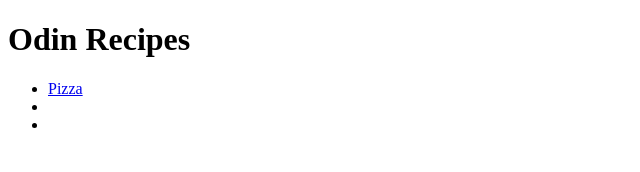
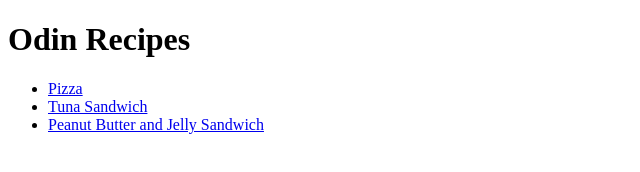
Before and after one commit to Popusa/odin-recipes, a plain HTML site: page index.html in a window 1280 px wide. Shown: the whole page, without its empty margins (0-640 px from the left). Drawn offline with Linux system fonts and the light colour scheme.

Commit message:
Added missing recipe links.

```diff
--- a/index.html
+++ b/index.html
@@ -8,8 +8,8 @@
         <h1>Odin Recipes</h1>
         <ul>
         <li><a href="recipes/pizza.html">Pizza</a></li>
-        <li><a href = "recipes/tunasandwich.html"Tuna Sandwich></a></li>
-        <li><a href = "recipes/pbj.html"Peanut Butter and Jelly Sandwich></a></li>
+        <li><a href = "recipes/tunasandwich.html">Tuna Sandwich</a></li>
+        <li><a href = "recipes/pbj.html">Peanut Butter and Jelly Sandwich</a></li>
         </ul>
     </body>
 </html>
```
